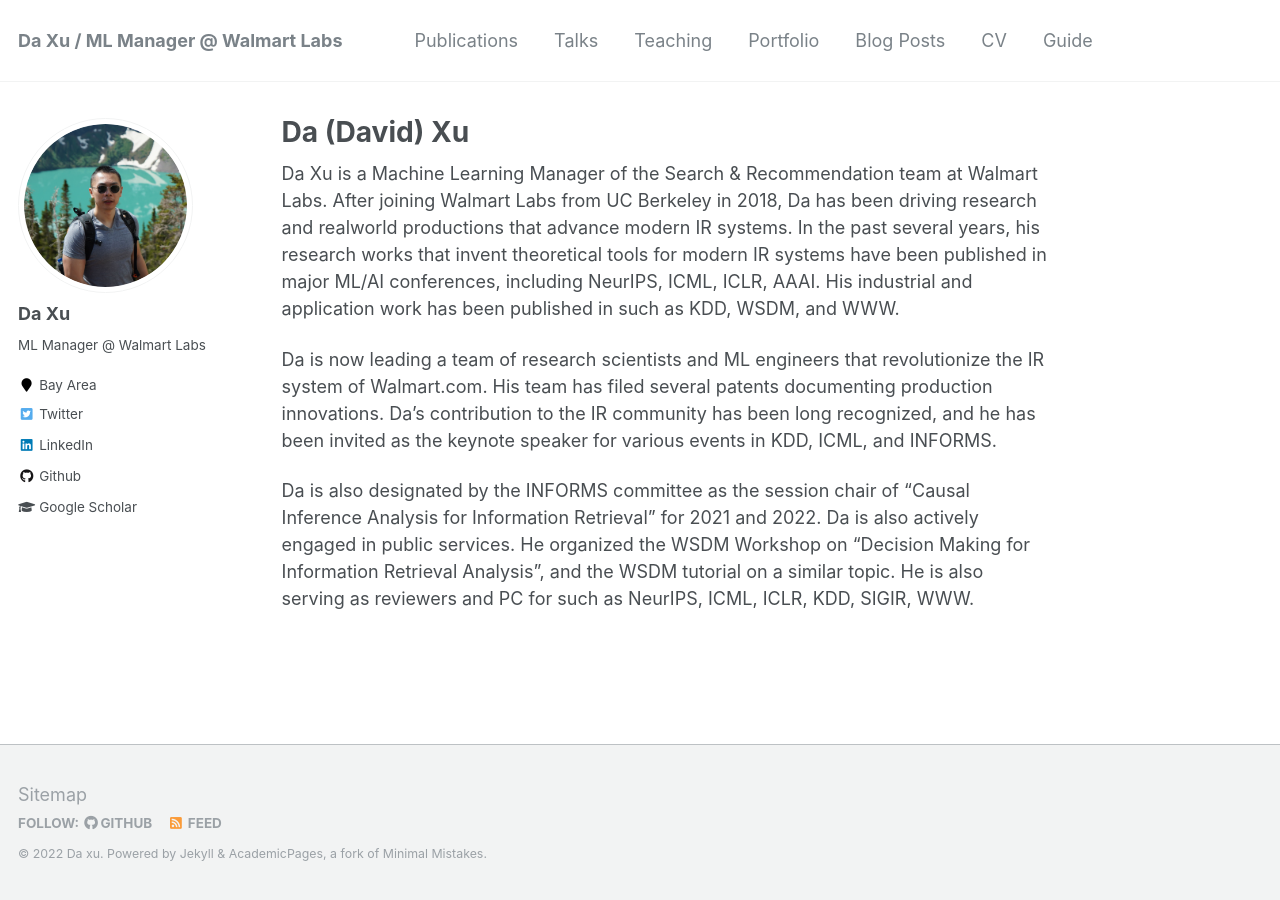
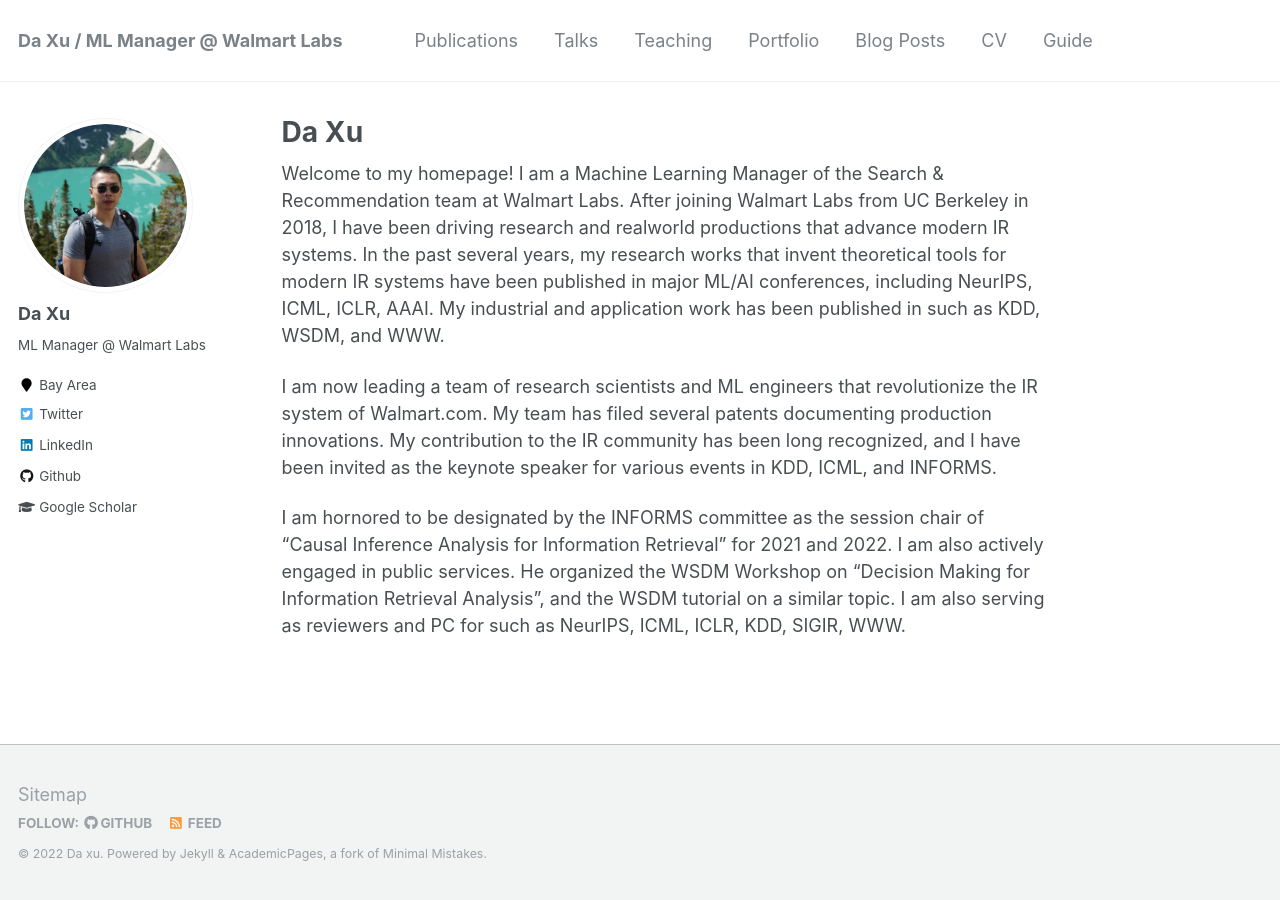
Before and after one commit to daxu5180/daxu5180.github.io, a Jekyll site: the page built from _pages/about.md, in a window 1280 px wide. Built offline with Jekyll 4.4.1, drawn with Linux system fonts in a browser that asks for light colours.

Commit message:
front page name change

```diff
--- a/_pages/about.md
+++ b/_pages/about.md
@@ -1,6 +1,6 @@
 ---
 permalink: /
-title: "Da (David) Xu"
+title: "Da Xu"
 excerpt: "About me"
 author_profile: true
 redirect_from:
@@ -9,8 +9,8 @@ redirect_from:
 ---
 
 
-Da Xu is a Machine Learning Manager of the Search & Recommendation team at Walmart Labs. After joining Walmart Labs from UC Berkeley in 2018, Da has been driving research and realworld productions that advance modern IR systems. In the past several years, his research works that invent theoretical tools for modern IR systems have been published in major ML/AI conferences, including NeurIPS, ICML, ICLR, AAAI. His industrial and application work has been published in such as KDD, WSDM, and WWW.
+Welcome to my homepage! I am a Machine Learning Manager of the Search & Recommendation team at Walmart Labs. After joining Walmart Labs from UC Berkeley in 2018, I have been driving research and realworld productions that advance modern IR systems. In the past several years, my research works that invent theoretical tools for modern IR systems have been published in major ML/AI conferences, including NeurIPS, ICML, ICLR, AAAI. My industrial and application work has been published in such as KDD, WSDM, and WWW.
 
-Da is now leading a team of research scientists and ML engineers that revolutionize the IR system of Walmart.com. His team has filed several patents documenting production innovations. Da’s contribution to the IR community has been long recognized, and he has been invited as the keynote speaker for various events in KDD, ICML, and INFORMS.
+I am now leading a team of research scientists and ML engineers that revolutionize the IR system of Walmart.com. My team has filed several patents documenting production innovations. My contribution to the IR community has been long recognized, and I have been invited as the keynote speaker for various events in KDD, ICML, and INFORMS.
 
-Da is also designated by the INFORMS committee as the session chair of "Causal Inference Analysis for Information Retrieval" for 2021 and 2022. Da is also actively engaged in public services. He organized the WSDM Workshop on "Decision Making for Information Retrieval Analysis", and the WSDM tutorial on a similar topic. He is also serving as reviewers and PC for such as NeurIPS, ICML, ICLR, KDD, SIGIR, WWW.
+I am hornored to be designated by the INFORMS committee as the session chair of "Causal Inference Analysis for Information Retrieval" for 2021 and 2022. I am also actively engaged in public services. He organized the WSDM Workshop on "Decision Making for Information Retrieval Analysis", and the WSDM tutorial on a similar topic. I am also serving as reviewers and PC for such as NeurIPS, ICML, ICLR, KDD, SIGIR, WWW.
```
